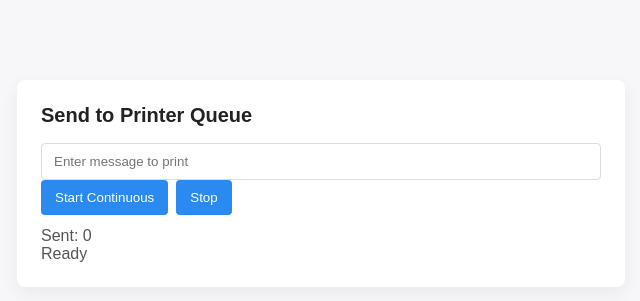
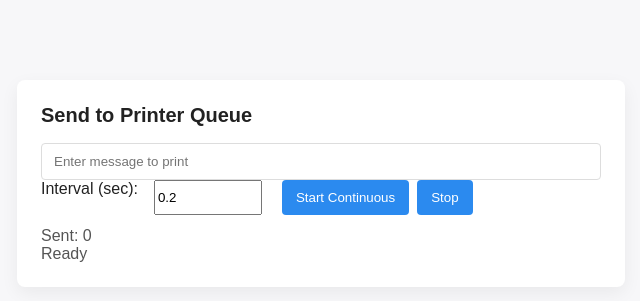
Before and after one commit to Devsingh0090/MQTT, a Flask app: page /publisher_app/ in a window 1280 px wide. Shown: the top 301 px of the page, without its empty margins (319-959 px from the left). Run offline with Flask 2, Linux system fonts and the light colour scheme.

Commit message:
Add interval input for printing frequency
Added an input field for interval settings.

```diff
--- a/templates/index.html
+++ b/templates/index.html
@@ -14,6 +14,8 @@
       </div>
 
       <div class="form-row">
+        <label for="intervalInput" style="margin-right:8px">Interval (sec):</label>
+        <input id="intervalInput" type="number" min="0.05" step="0.05" value="0.2" style="width:100px;margin-right:12px" />
         <button id="startBtn">Start Continuous</button>
         <button id="stopBtn" disabled>Stop</button>
       </div>
```
